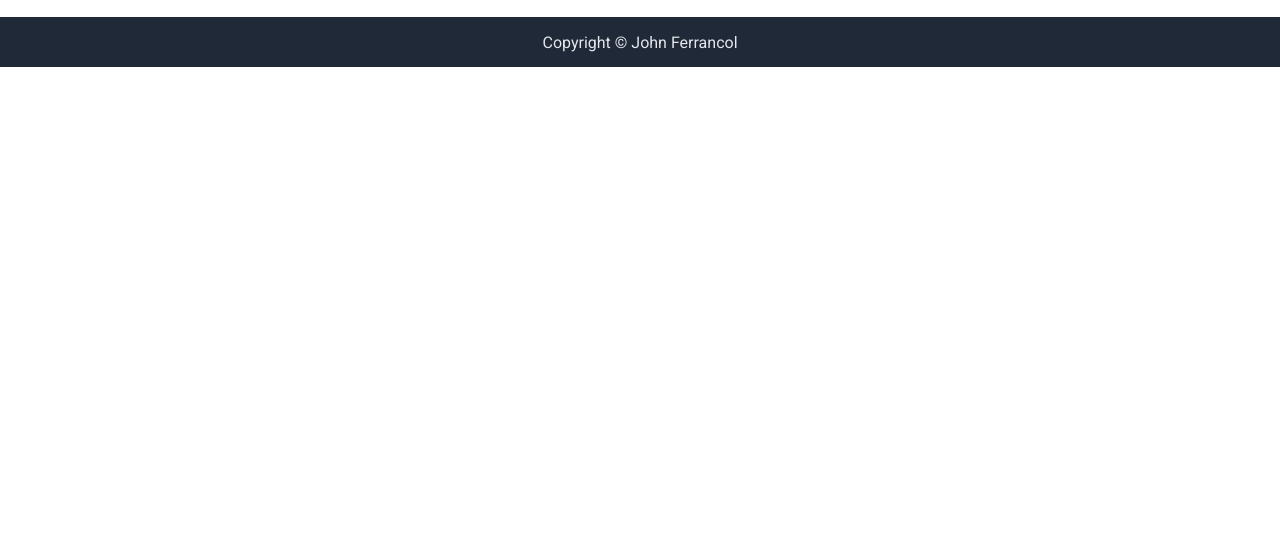
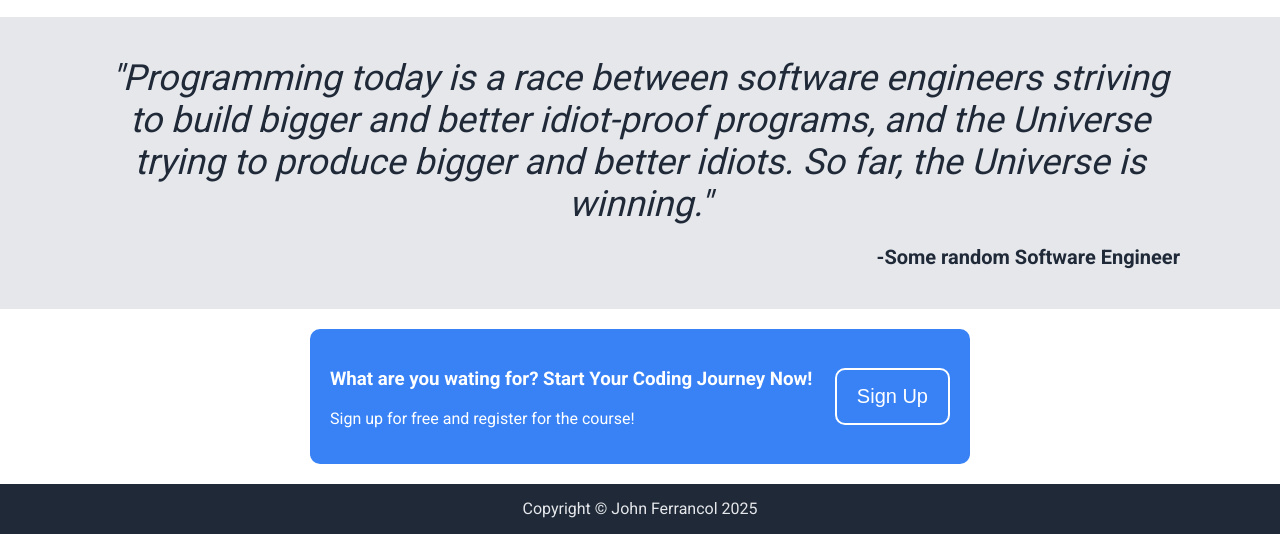
Before and after one commit to JohnFerrancol/landing-page, a plain HTML site: page index.html in a window 1280 px wide. Shown: the part 815-1349 px from the top of the page. Before the commit the page ends 882 px from the top, so only its background shows below. Drawn offline with Linux system fonts and the light colour scheme.

Commit message:
Created Call to action and quotes section

```diff
--- a/index.html
+++ b/index.html
@@ -66,8 +66,30 @@
           </div>
         </div>
       </div>
+
+      <div class="quote">
+        <div class="quote-content">
+          "Programming today is a race between software engineers striving to
+          build bigger and better idiot-proof programs, and the Universe trying
+          to produce bigger and better idiots. So far, the Universe is winning."
+        </div>
+        <div class="quote-author">-Some random Software Engineer</div>
+      </div>
+
+      <div class="call-to-action">
+        <div class="call-to-action-container">
+          <div class="call-to-action-left">
+            <h3>What are you wating for? Start Your Coding Journey Now!</h3>
+            <p>Sign up for free and register for the course!</p>
+          </div>
+
+          <div class="call-to-action-right">
+            <button class="call-to-action-btn">Sign Up</button>
+          </div>
+        </div>
+      </div>
     </main>
 
-    <footer class="footer">Copyright © John Ferrancol</footer>
+    <footer class="footer">Copyright © John Ferrancol 2025</footer>
   </body>
 </html>
--- a/style.css
+++ b/style.css
@@ -120,6 +120,55 @@ a {
   font-weight: 700;
 }
 
+.quote {
+  background-color: #e5e7eb;
+  color: #1f2937;
+  padding: 40px 100px;
+}
+
+.quote-content {
+  font-style: italic;
+  text-align: center;
+  font-size: 36px;
+  font-weight: 100px;
+  margin-bottom: 20px;
+}
+
+.quote-author {
+  display: flex;
+  justify-content: flex-end;
+  font-size: 20px;
+  font-weight: 900;
+}
+
+.call-to-action {
+  display: flex;
+  justify-content: center;
+  align-items: center;
+  padding: 20px;
+}
+
+.call-to-action-container {
+  width: 50%;
+  height: auto;
+  display: flex;
+  justify-content: space-between;
+  align-items: center;
+  background-color: #3882f6;
+  color: white;
+  padding: 20px;
+  border-radius: 10px;
+}
+
+.call-to-action-right button {
+  background-color: #3882f6;
+  color: white;
+  border: 2px white solid;
+  font-size: 20px;
+  padding: 15px 20px;
+  border-radius: 10px;
+}
+
 footer {
   color: #e5e7eb;
   display: flex;
```
